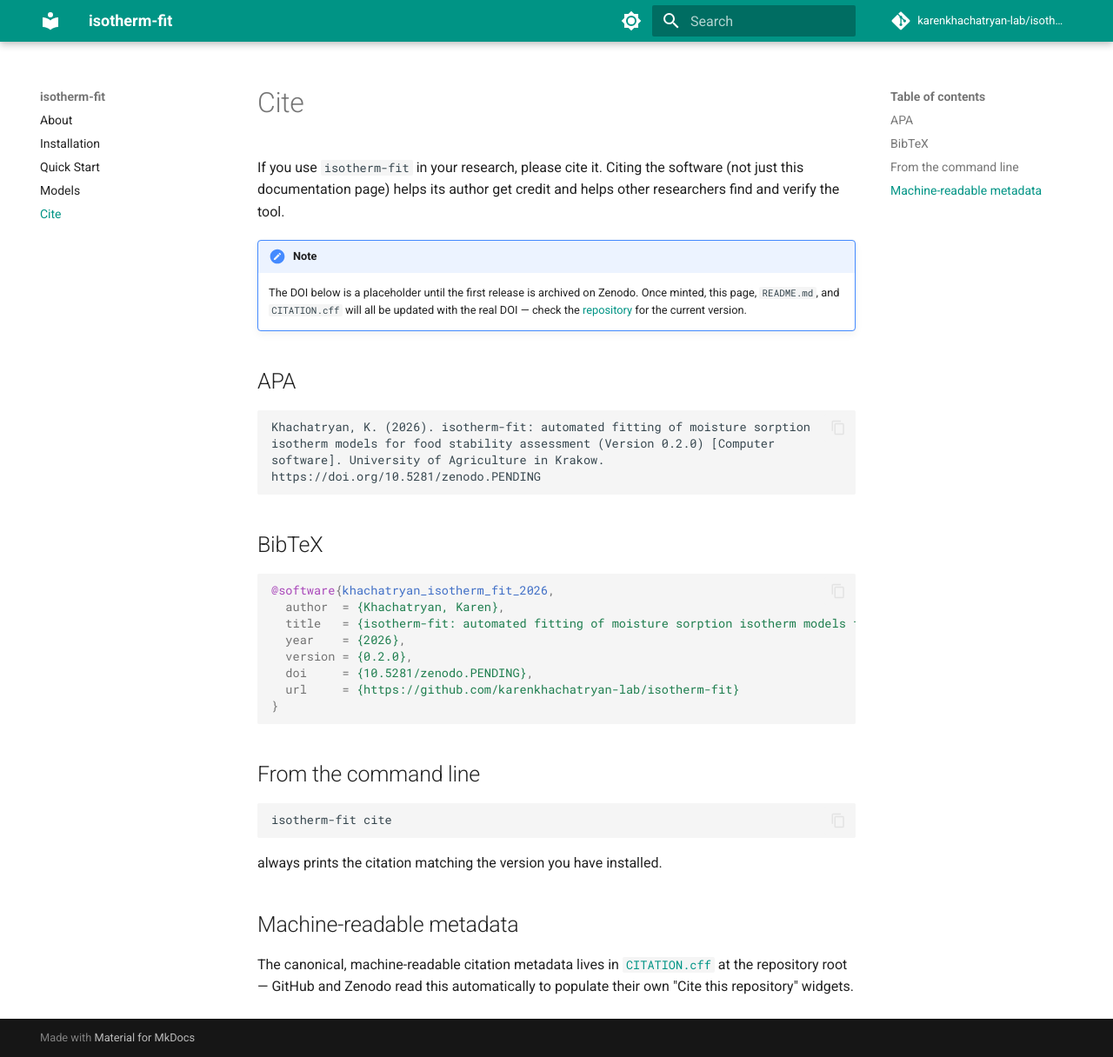
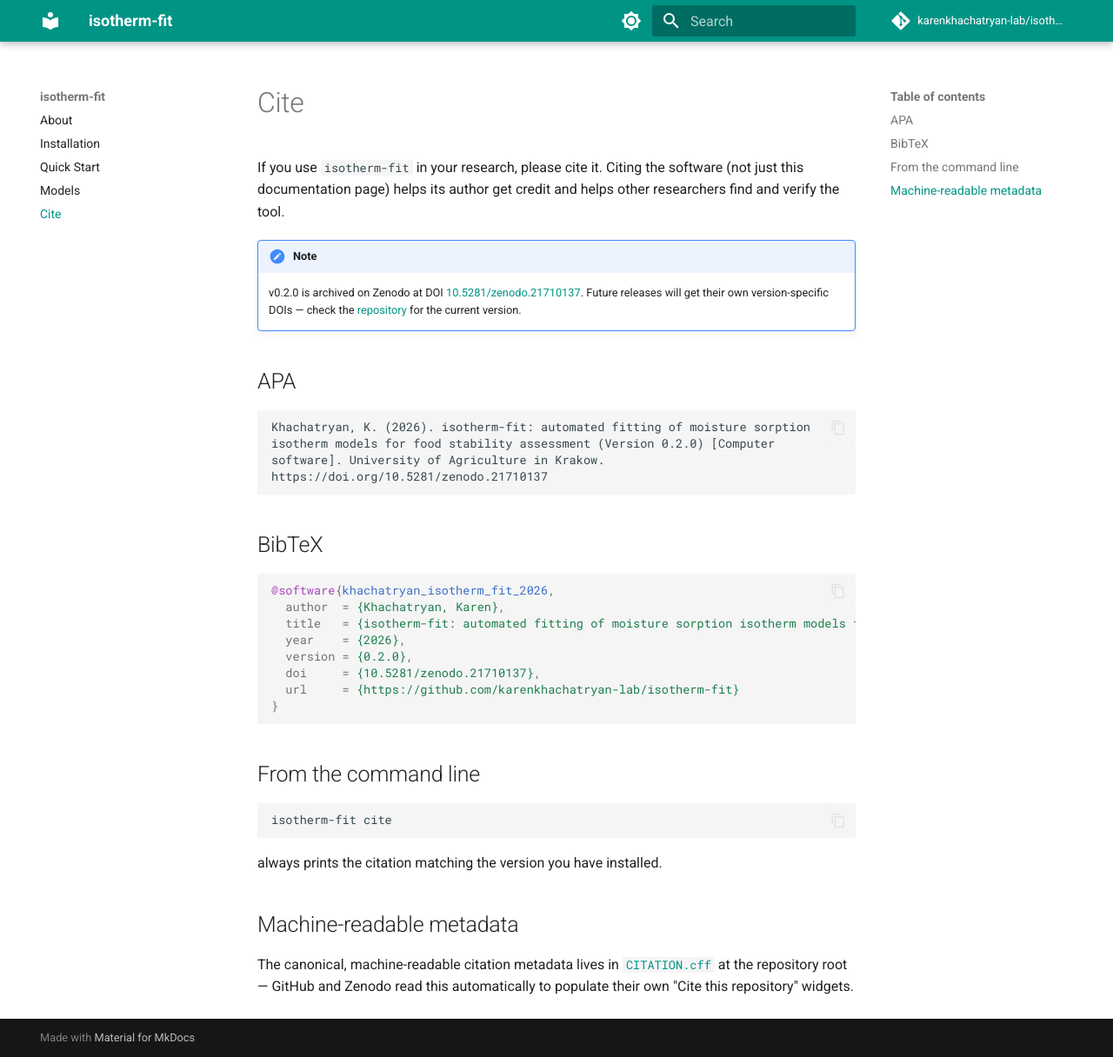
Before and after one commit to karenkhachatryan-lab/isotherm-fit, an MkDocs documentation site: the page built from docs/cite.md, in a window 1280 px wide and 1216 px high. Shown: the whole window at 87% size. Built offline with MkDocs 1.6.1 and Material for MkDocs 9.7.7, drawn with Linux system fonts in a browser that asks for light colours; comment, search, counter and statistics services are not loaded.

Commit message:
Add real Zenodo DOI (10.5281/zenodo.21710137) for v0.2.0
Replaces the zenodo.PENDING placeholder in CITATION.cff, README, the
in-app citation text, and docs/cite.md now that v0.2.0 is archived on
Zenodo. Activates the DOI badge in README.

````diff
--- a/docs/cite.md
+++ b/docs/cite.md
@@ -3,7 +3,7 @@
 If you use `isotherm-fit` in your research, please cite it. Citing the software (not just this documentation page) helps its author get credit and helps other researchers find and verify the tool.
 
 !!! note
-    The DOI below is a placeholder until the first release is archived on Zenodo. Once minted, this page, `README.md`, and `CITATION.cff` will all be updated with the real DOI — check the [repository](https://github.com/karenkhachatryan-lab/isotherm-fit) for the current version.
+    v0.2.0 is archived on Zenodo at DOI [10.5281/zenodo.21710137](https://doi.org/10.5281/zenodo.21710137). Future releases will get their own version-specific DOIs — check the [repository](https://github.com/karenkhachatryan-lab/isotherm-fit) for the current version.
 
 ## APA
 
@@ -11,7 +11,7 @@ If you use `isotherm-fit` in your research, please cite it. Citing the software
 Khachatryan, K. (2026). isotherm-fit: automated fitting of moisture sorption
 isotherm models for food stability assessment (Version 0.2.0) [Computer
 software]. University of Agriculture in Krakow.
-https://doi.org/10.5281/zenodo.PENDING
+https://doi.org/10.5281/zenodo.21710137
 ```
 
 ## BibTeX
@@ -22,7 +22,7 @@ https://doi.org/10.5281/zenodo.PENDING
   title   = {isotherm-fit: automated fitting of moisture sorption isotherm models for food stability assessment},
   year    = {2026},
   version = {0.2.0},
-  doi     = {10.5281/zenodo.PENDING},
+  doi     = {10.5281/zenodo.21710137},
   url     = {https://github.com/karenkhachatryan-lab/isotherm-fit}
 }
 ```
````
Also changed, not shown: README.md (+2 -2 lines), 2 other files.
